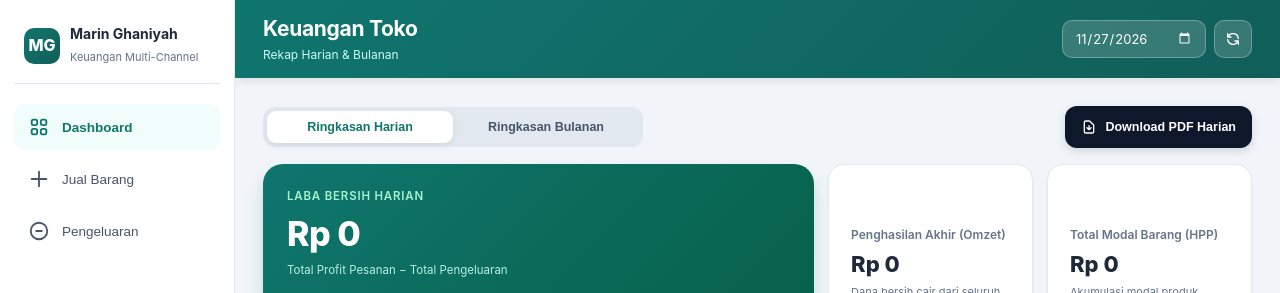
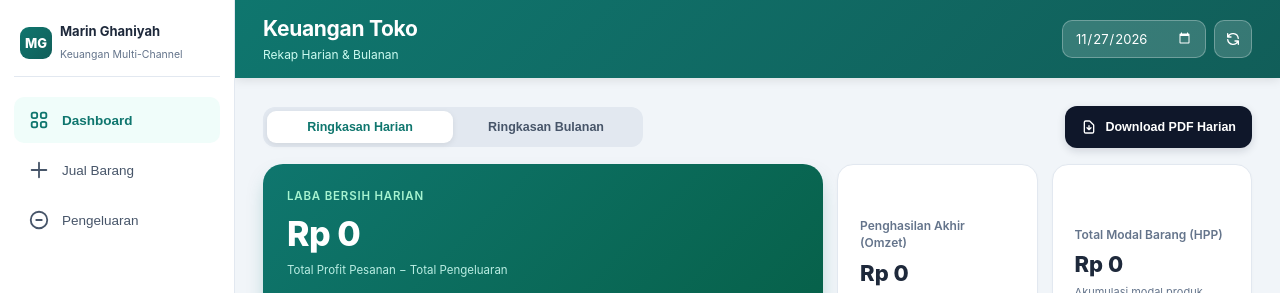
Before and after one commit to dm-hadi/buku, a plain HTML site: page index.html in a window 1280 px wide. Shown: the top 293 px of the page. Drawn offline with Linux system fonts and the light colour scheme; no server answers.

Commit message:
Update index.html

```diff
--- a/index.html
+++ b/index.html
@@ -812,6 +812,195 @@
     }
 
     .toast.show { opacity: 1; }
+
+    /* ========================================== */
+    /* MODE LANSKAP (HP & TABLET)                 */
+    /* ========================================== */
+
+    /* 1. HP & Tablet Lanskap: Pindahkan menu bawah ke sidebar kiri agar layar vertikal lega */
+    @media (orientation: landscape) and (min-width: 560px) {
+      body {
+        padding-bottom: 20px;
+        padding-left: env(safe-area-inset-left);
+        padding-right: env(safe-area-inset-right);
+      }
+
+      nav {
+        top: 0;
+        right: auto;
+        bottom: 0;
+        width: 185px;
+        height: 100dvh;
+        border-top: none;
+        border-right: 1px solid var(--border);
+        padding: 14px 10px;
+        padding-left: calc(10px + env(safe-area-inset-left));
+        display: flex;
+        flex-direction: column;
+        gap: 12px;
+        overflow-y: auto;
+        box-shadow: none;
+      }
+
+      .sidebar-brand {
+        display: flex;
+        align-items: center;
+        gap: 8px;
+        padding: 2px 6px 12px;
+        border-bottom: 1px solid var(--border);
+      }
+
+      .brand-icon {
+        width: 32px;
+        height: 32px;
+        border-radius: 9px;
+        background: linear-gradient(135deg, var(--primary) 0%, var(--primary-dark) 100%);
+        color: #ffffff;
+        display: flex;
+        align-items: center;
+        justify-content: center;
+        font-weight: 800;
+        font-size: 13px;
+        flex-shrink: 0;
+      }
+
+      .brand-text strong { display: block; font-size: 13px; color: var(--text-main); }
+      .brand-text span { font-size: 10.5px; color: var(--text-muted); }
+
+      .nav-inner {
+        display: flex;
+        flex-direction: column;
+        height: auto;
+        gap: 4px;
+      }
+
+      .nav-btn {
+        flex-direction: row;
+        justify-content: flex-start;
+        padding: 10px 12px;
+        border-radius: 10px;
+        font-size: 12.5px;
+        gap: 10px;
+        color: #475569;
+      }
+
+      .nav-btn:hover { background: #f8fafc; color: var(--text-main); }
+      .nav-btn.active { background: var(--primary-light); color: var(--primary); }
+
+      header, main {
+        margin-left: calc(185px + env(safe-area-inset-left));
+        width: calc(100% - 185px - env(safe-area-inset-left) - env(safe-area-inset-right));
+      }
+
+      /* Turunkan posisi indikator antrean ke pojok kanan bawah */
+      #syncStatusPill {
+        bottom: 16px !important;
+      }
+    }
+
+    /* 2. Tablet Lanskap (>= 768px): Kembalikan lebar sidebar penuh */
+    @media (orientation: landscape) and (min-width: 768px) {
+      nav {
+        width: var(--sidebar-w);
+        padding: 20px 14px;
+        gap: 20px;
+      }
+
+      .nav-btn {
+        padding: 12px 14px;
+        font-size: 13.5px;
+        gap: 12px;
+      }
+
+      header, main {
+        margin-left: var(--sidebar-w);
+        width: calc(100% - var(--sidebar-w));
+      }
+    }
+
+    /* 3. Layar Pendek (HP Lanskap max-height 540px): Rampingkan header & dropdown saat keyboard muncul */
+    @media (orientation: landscape) and (max-height: 540px) {
+      header {
+        position: static;
+      }
+
+      .header-inner {
+        padding: 10px 16px;
+      }
+
+      .header-title p {
+        display: none;
+      }
+
+      main {
+        padding: 12px 16px;
+        gap: 12px;
+      }
+
+      .card {
+        padding: 14px;
+      }
+
+      .hero-card {
+        padding: 14px 16px;
+      }
+
+      .hero-amount {
+        font-size: 22px;
+      }
+
+      .hero-grid {
+        margin-top: 10px;
+        padding-top: 10px;
+      }
+
+      .autocomplete-list {
+        max-height: 140px;
+      }
+
+      .activity-scroll {
+        max-height: 260px;
+      }
+
+      .toast {
+        top: 14px;
+      }
+    }
+
+    /* 4. Grid 2 Kolom Berdampingan di HP Lebar & Semua Tablet Lanskap */
+    @media (orientation: landscape) and (min-width: 720px) {
+      .metrics-grid {
+        grid-template-columns: 1.35fr 1fr;
+        align-items: stretch;
+      }
+
+      .sub-metrics-grid {
+        grid-template-columns: 1fr;
+      }
+
+      .dashboard-bottom-grid {
+        grid-template-columns: 1.15fr 1fr;
+      }
+
+      .order-split-grid {
+        grid-template-columns: 1.05fr 0.95fr;
+      }
+
+      .channel-grid {
+        grid-template-columns: repeat(2, 1fr);
+      }
+    }
+
+    @media (orientation: landscape) and (min-width: 1100px) {
+      .sub-metrics-grid {
+        grid-template-columns: 1fr 1fr;
+      }
+
+      .channel-grid {
+        grid-template-columns: repeat(3, 1fr);
+      }
+    }
+
   </style>
 </head>
 <body>
```
